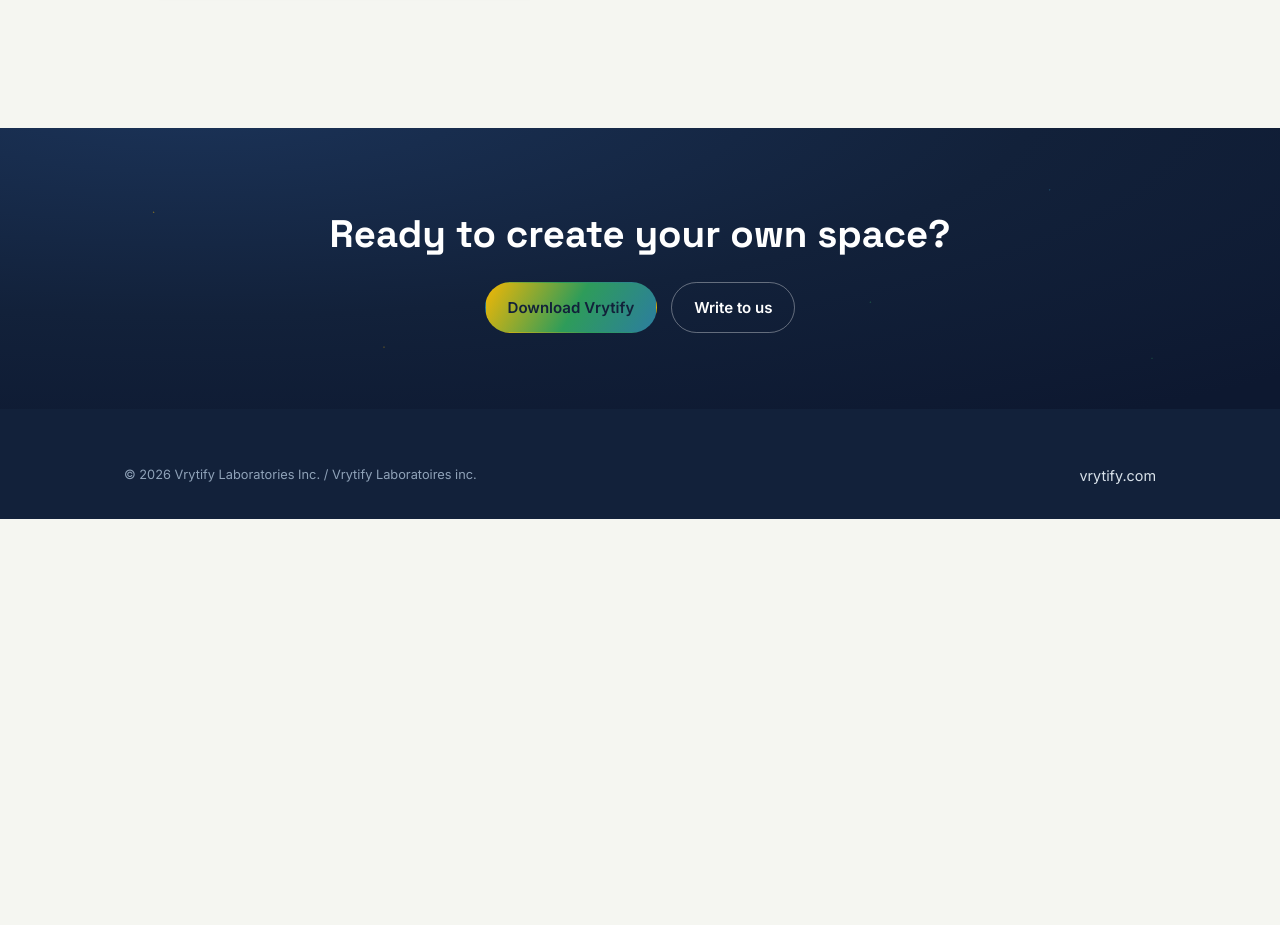
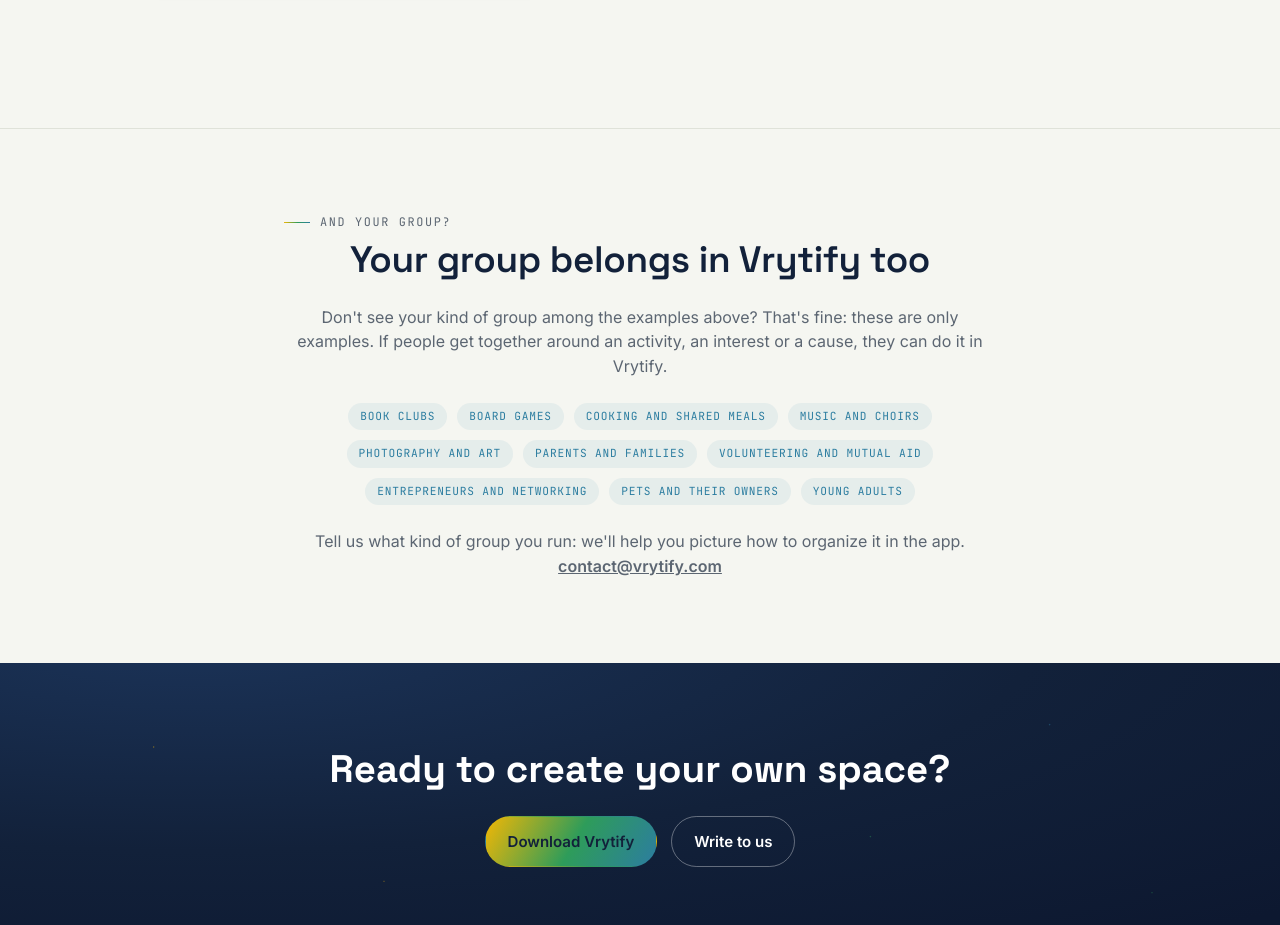
Before and after one commit to rugarzon-a11y/vrytify-web, a plain HTML site: page para-profesionales.html in a window 1280 px wide. Shown: the part 5600-6525 px from the top of the page. Before the commit the page ends 6119 px from the top, so only its background shows below. Drawn offline with Linux system fonts and the light colour scheme.

Commit message:
Pour les professionnels: message final « Et ton groupe ? »
Co-Authored-By: Claude Sonnet 5.5 <noreply@anthropic.com>
Claude-Session: https://claude.ai/code/session_01KKdkDUtNBkwji2nNxZTMrw

```diff
--- a/para-profesionales.html
+++ b/para-profesionales.html
@@ -344,6 +344,27 @@
   </section>
 
   <!-- ============ CTA FINAL ============ -->
+  <section class="section">
+    <div class="wrap" style="text-align:center; max-width:760px;">
+      <p class="eyebrow"><span data-lang-content="fr">Et ton groupe ?</span><span data-lang-content="es">¿Y tu grupo?</span><span data-lang-content="en">And your group?</span></p>
+      <h2 style="font-family: var(--display); color: var(--deep); font-size: clamp(1.6rem, 4vw, 2.3rem); margin: 0 0 16px;"><span data-lang-content="fr">Ton groupe a aussi sa place dans Vrytify</span><span data-lang-content="es">Tu grupo también tiene su lugar en Vrytify</span><span data-lang-content="en">Your group belongs in Vrytify too</span></h2>
+      <p style="margin:0 0 24px;"><span data-lang-content="fr">Tu ne vois pas ton type de groupe parmi les exemples ci-dessus ? Ce n'est pas grave : ces fiches ne sont que des exemples. Si des personnes se retrouvent autour d'une activité, d'un intérêt ou d'une cause, elles peuvent le faire dans Vrytify.</span><span data-lang-content="es">¿No ves tu tipo de grupo entre los ejemplos de arriba? No importa: estas fichas son solo ejemplos. Si hay personas que se reúnen alrededor de una actividad, un interés o una causa, pueden hacerlo en Vrytify.</span><span data-lang-content="en">Don't see your kind of group among the examples above? That's fine: these are only examples. If people get together around an activity, an interest or a cause, they can do it in Vrytify.</span></p>
+      <div style="display:flex; flex-wrap:wrap; gap:10px; justify-content:center; margin:0 0 24px;">
+        <span class="profile-tag" style="margin:0;"><span data-lang-content="fr">Clubs de lecture</span><span data-lang-content="es">Clubes de lectura</span><span data-lang-content="en">Book clubs</span></span>
+        <span class="profile-tag" style="margin:0;"><span data-lang-content="fr">Jeux de société</span><span data-lang-content="es">Juegos de mesa</span><span data-lang-content="en">Board games</span></span>
+        <span class="profile-tag" style="margin:0;"><span data-lang-content="fr">Cuisine et repas partagés</span><span data-lang-content="es">Cocina y comidas compartidas</span><span data-lang-content="en">Cooking and shared meals</span></span>
+        <span class="profile-tag" style="margin:0;"><span data-lang-content="fr">Musique et chorales</span><span data-lang-content="es">Música y coros</span><span data-lang-content="en">Music and choirs</span></span>
+        <span class="profile-tag" style="margin:0;"><span data-lang-content="fr">Photographie et art</span><span data-lang-content="es">Fotografía y arte</span><span data-lang-content="en">Photography and art</span></span>
+        <span class="profile-tag" style="margin:0;"><span data-lang-content="fr">Parents et familles</span><span data-lang-content="es">Padres y familias</span><span data-lang-content="en">Parents and families</span></span>
+        <span class="profile-tag" style="margin:0;"><span data-lang-content="fr">Bénévolat et entraide</span><span data-lang-content="es">Voluntariado y ayuda mutua</span><span data-lang-content="en">Volunteering and mutual aid</span></span>
+        <span class="profile-tag" style="margin:0;"><span data-lang-content="fr">Entrepreneurs et réseautage</span><span data-lang-content="es">Emprendedores y networking</span><span data-lang-content="en">Entrepreneurs and networking</span></span>
+        <span class="profile-tag" style="margin:0;"><span data-lang-content="fr">Animaux et propriétaires</span><span data-lang-content="es">Mascotas y sus dueños</span><span data-lang-content="en">Pets and their owners</span></span>
+        <span class="profile-tag" style="margin:0;"><span data-lang-content="fr">Jeunes adultes</span><span data-lang-content="es">Jóvenes adultos</span><span data-lang-content="en">Young adults</span></span>
+      </div>
+      <p style="margin:0;"><span data-lang-content="fr">Dis-nous quel type de groupe tu animes : nous t'aiderons à imaginer comment l'organiser dans l'application.</span><span data-lang-content="es">Cuéntanos qué tipo de grupo animas: te ayudaremos a imaginar cómo organizarlo en la aplicación.</span><span data-lang-content="en">Tell us what kind of group you run: we'll help you picture how to organize it in the app.</span> <a href="mailto:contact@vrytify.com" style="font-weight:600;">contact@vrytify.com</a></p>
+    </div>
+  </section>
+
   <section class="hero" style="padding: 76px 0;">
     <div class="wrap" style="text-align:center;">
       <h2 style="color:#fff; font-family: var(--display); font-size: clamp(1.6rem, 4vw, 2.4rem); margin: 0 0 18px;">
```
